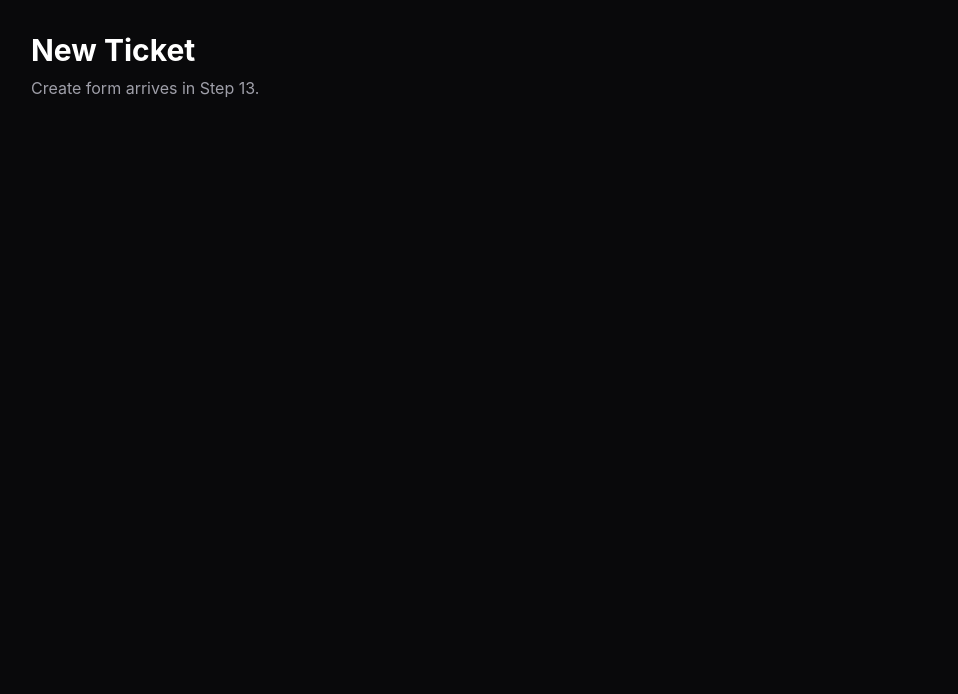
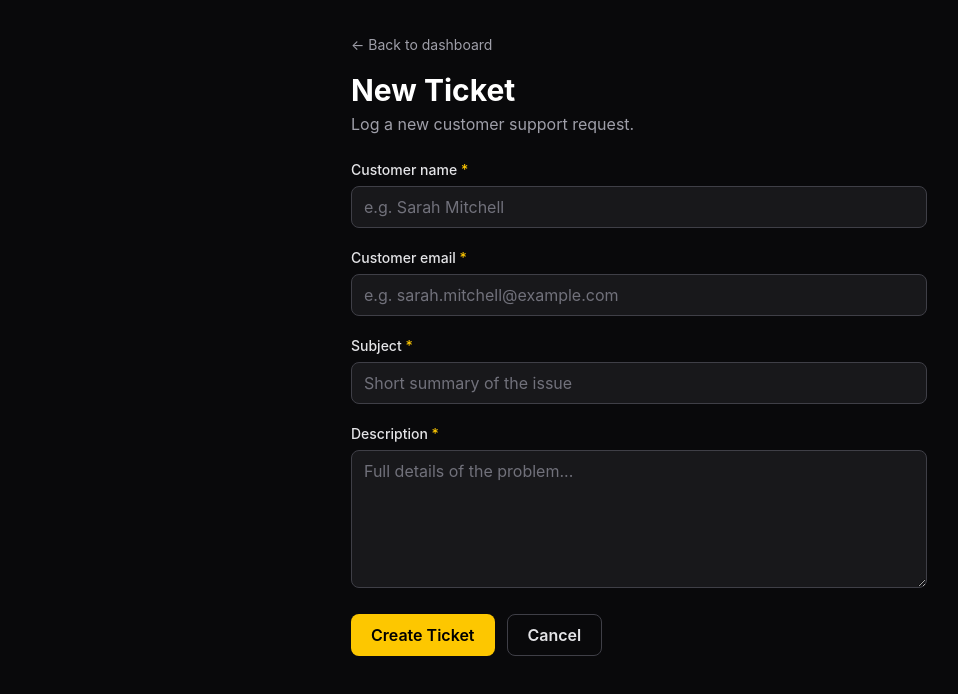
Before and after one commit to Abhisherk01/crm-project, a React (Vite) app in the folder client/: page /new in a window 1280 px wide. Shown: the top 694 px of the page, without its empty margins (1-959 px from the left). Built offline with nearby package versions, Linux system fonts and the light colour scheme; no server answers.

Commit message:
Add create-ticket form with client-side validation and success screen

```diff
--- a/client/src/pages/NewTicket.jsx
+++ b/client/src/pages/NewTicket.jsx
@@ -1,10 +1,240 @@
+import { useState } from "react";
+import { Link } from "react-router-dom";
+import { createTicket } from "../lib/api.js";
+
+// Same rule the backend enforces: something@something.something
+const EMAIL_REGEX = /^[^\s@]+@[^\s@]+\.[^\s@]+$/;
+
+const EMPTY_FORM = {
+  customer_name: "",
+  customer_email: "",
+  subject: "",
+  description: "",
+};
+
 export default function NewTicket() {
+  const [form, setForm] = useState(EMPTY_FORM);
+  const [errors, setErrors] = useState({});
+  const [apiError, setApiError] = useState("");
+  const [submitting, setSubmitting] = useState(false);
+  const [successData, setSuccessData] = useState(null);
+
+  // One handler for all four inputs — each input's `name` attribute
+  // matches a key in our form state, so we can update generically.
+  function handleChange(event) {
+    const { name, value } = event.target;
+    setForm({ ...form, [name]: value });
+    // Clear this field's error as soon as the user starts fixing it
+    if (errors[name]) {
+      setErrors({ ...errors, [name]: "" });
+    }
+  }
+
+  // Mirrors the backend's POST validation rules.
+  function validate() {
+    const newErrors = {};
+    if (!form.customer_name.trim()) {
+      newErrors.customer_name = "Customer name is required.";
+    }
+    if (!form.customer_email.trim()) {
+      newErrors.customer_email = "Customer email is required.";
+    } else if (!EMAIL_REGEX.test(form.customer_email.trim())) {
+      newErrors.customer_email = "Enter a valid email address.";
+    }
+    if (!form.subject.trim()) {
+      newErrors.subject = "Subject is required.";
+    }
+    if (!form.description.trim()) {
+      newErrors.description = "Description is required.";
+    }
+    return newErrors;
+  }
+
+  async function handleSubmit(event) {
+    event.preventDefault(); // stop the browser's full-page reload
+    if (submitting) return; // guard against double-submits (e.g. Enter key)
+    setApiError("");
+
+    const validationErrors = validate();
+    if (Object.keys(validationErrors).length > 0) {
+      setErrors(validationErrors);
+      return; // invalid → don't call the API at all
+    }
+
+    setSubmitting(true);
+    try {
+      const data = await createTicket({
+        customer_name: form.customer_name.trim(),
+        customer_email: form.customer_email.trim(),
+        subject: form.subject.trim(),
+        description: form.description.trim(),
+      });
+      setSuccessData(data); // { ticket_id, created_at }
+    } catch (err) {
+      setApiError(err.message); // readable message from lib/api.js
+    } finally {
+      setSubmitting(false);
+    }
+  }
+
+  function resetForm() {
+    setForm(EMPTY_FORM);
+    setErrors({});
+    setApiError("");
+    setSuccessData(null);
+  }
+
+  // ---- SUCCESS SCREEN (replaces the form after a successful create) ----
+  if (successData) {
     return (
       <div className="min-h-screen bg-zinc-950 p-8">
-        <h1 className="text-3xl font-bold text-white">New Ticket</h1>
-        <p className="mt-2 text-zinc-400">
-          Create form arrives in Step 13.
-        </p>
+        <div className="mx-auto max-w-xl">
+          <div className="rounded-lg border border-yellow-400/50 bg-zinc-900 p-8 text-center">
+            <div className="mx-auto flex h-14 w-14 items-center justify-center rounded-full bg-yellow-400 text-2xl font-bold text-black">
+              ✓
+            </div>
+            <h1 className="mt-4 text-2xl font-bold text-white">Ticket created!</h1>
+            <p className="mt-2 text-zinc-400">
+              Ticket ID:{" "}
+              <span className="font-mono text-lg font-semibold text-yellow-400">
+                {successData.ticket_id}
+              </span>
+            </p>
+            <div className="mt-6 flex justify-center gap-3">
+              <Link
+                to={`/tickets/${successData.ticket_id}`}
+                className="rounded-lg bg-yellow-400 px-4 py-2 font-semibold text-black transition-colors hover:bg-yellow-300"
+              >
+                View ticket
+              </Link>
+              <button
+                onClick={resetForm}
+                className="rounded-lg border border-zinc-700 px-4 py-2 font-semibold text-zinc-200 transition-colors hover:bg-zinc-800"
+              >
+                Create another
+              </button>
+            </div>
+          </div>
+        </div>
       </div>
     );
   }
+
+  // ---- FORM SCREEN ----
+  return (
+    <div className="min-h-screen bg-zinc-950 p-8">
+      <div className="mx-auto max-w-xl">
+        <Link to="/" className="text-sm text-zinc-400 hover:text-yellow-400">
+          ← Back to dashboard
+        </Link>
+        <h1 className="mt-4 text-3xl font-bold text-white">New Ticket</h1>
+        <p className="mt-1 text-zinc-400">Log a new customer support request.</p>
+
+        {/* API-level error (e.g. server down) */}
+        {apiError && (
+          <div className="mt-6 rounded-lg border border-red-500/50 bg-zinc-900 p-4 text-red-400">
+            {apiError}
+          </div>
+        )}
+
+        <form onSubmit={handleSubmit} className="mt-6 space-y-5" noValidate>
+          <div>
+            <label htmlFor="customer_name" className="mb-1.5 block text-sm font-medium text-zinc-200">
+              Customer name <span className="text-yellow-400">*</span>
+            </label>
+            <input
+              id="customer_name"
+              name="customer_name"
+              type="text"
+              value={form.customer_name}
+              onChange={handleChange}
+              placeholder="e.g. Sarah Mitchell"
+              className={`w-full rounded-lg border bg-zinc-900 px-3 py-2 text-white placeholder-zinc-500 outline-none transition-colors focus:border-yellow-400 ${
+                errors.customer_name ? "border-red-500" : "border-zinc-700"
+              }`}
+            />
+            {errors.customer_name && (
+              <p className="mt-1 text-sm text-red-400">{errors.customer_name}</p>
+            )}
+          </div>
+
+          <div>
+            <label htmlFor="customer_email" className="mb-1.5 block text-sm font-medium text-zinc-200">
+              Customer email <span className="text-yellow-400">*</span>
+            </label>
+            <input
+              id="customer_email"
+              name="customer_email"
+              type="email"
+              value={form.customer_email}
+              onChange={handleChange}
+              placeholder="e.g. sarah.mitchell@example.com"
+              className={`w-full rounded-lg border bg-zinc-900 px-3 py-2 text-white placeholder-zinc-500 outline-none transition-colors focus:border-yellow-400 ${
+                errors.customer_email ? "border-red-500" : "border-zinc-700"
+              }`}
+            />
+            {errors.customer_email && (
+              <p className="mt-1 text-sm text-red-400">{errors.customer_email}</p>
+            )}
+          </div>
+
+          <div>
+            <label htmlFor="subject" className="mb-1.5 block text-sm font-medium text-zinc-200">
+              Subject <span className="text-yellow-400">*</span>
+            </label>
+            <input
+              id="subject"
+              name="subject"
+              type="text"
+              value={form.subject}
+              onChange={handleChange}
+              placeholder="Short summary of the issue"
+              className={`w-full rounded-lg border bg-zinc-900 px-3 py-2 text-white placeholder-zinc-500 outline-none transition-colors focus:border-yellow-400 ${
+                errors.subject ? "border-red-500" : "border-zinc-700"
+              }`}
+            />
+            {errors.subject && (
+              <p className="mt-1 text-sm text-red-400">{errors.subject}</p>
+            )}
+          </div>
+
+          <div>
+            <label htmlFor="description" className="mb-1.5 block text-sm font-medium text-zinc-200">
+              Description <span className="text-yellow-400">*</span>
+            </label>
+            <textarea
+              id="description"
+              name="description"
+              rows={5}
+              value={form.description}
+              onChange={handleChange}
+              placeholder="Full details of the problem..."
+              className={`w-full resize-y rounded-lg border bg-zinc-900 px-3 py-2 text-white placeholder-zinc-500 outline-none transition-colors focus:border-yellow-400 ${
+                errors.description ? "border-red-500" : "border-zinc-700"
+              }`}
+            />
+            {errors.description && (
+              <p className="mt-1 text-sm text-red-400">{errors.description}</p>
+            )}
+          </div>
+
+          <div className="flex gap-3">
+            <button
+              type="submit"
+              disabled={submitting}
+              className="rounded-lg bg-yellow-400 px-5 py-2 font-semibold text-black transition-colors hover:bg-yellow-300 disabled:cursor-not-allowed disabled:opacity-50"
+            >
+              {submitting ? "Creating..." : "Create Ticket"}
+            </button>
+            <Link
+              to="/"
+              className="rounded-lg border border-zinc-700 px-5 py-2 font-semibold text-zinc-200 transition-colors hover:bg-zinc-800"
+            >
+              Cancel
+            </Link>
+          </div>
+        </form>
+      </div>
+    </div>
+  );
+}
```
